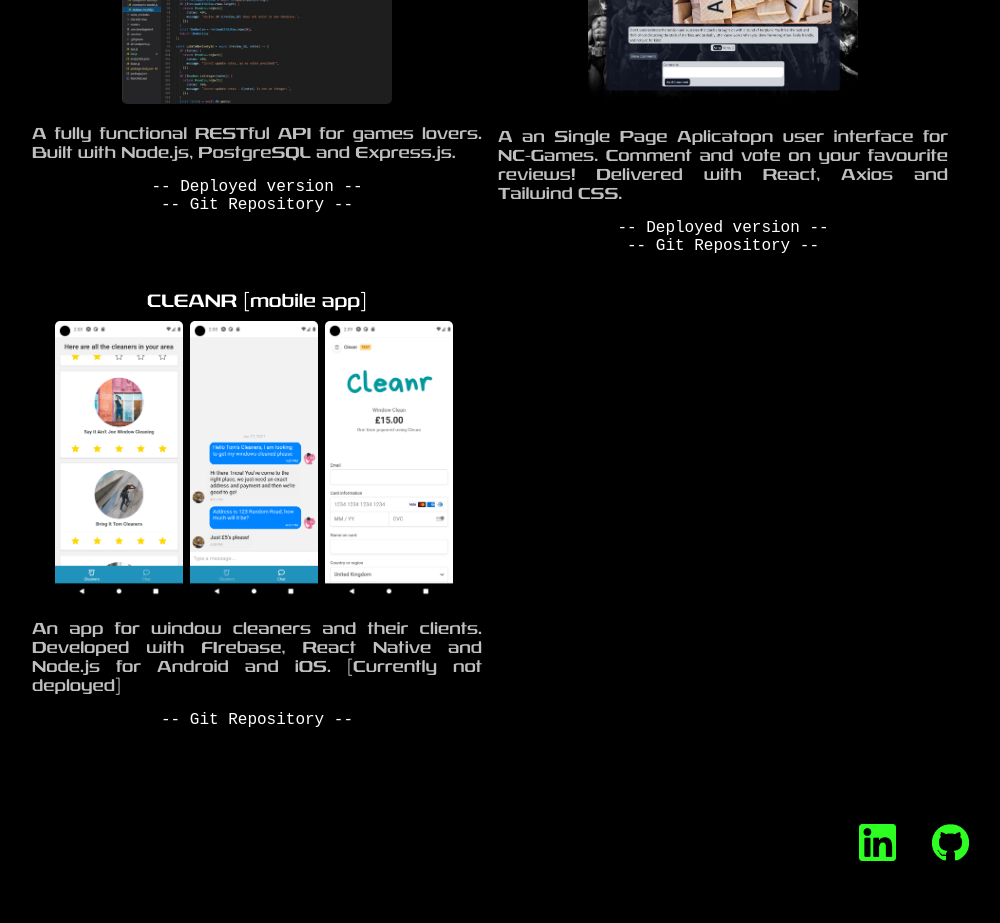
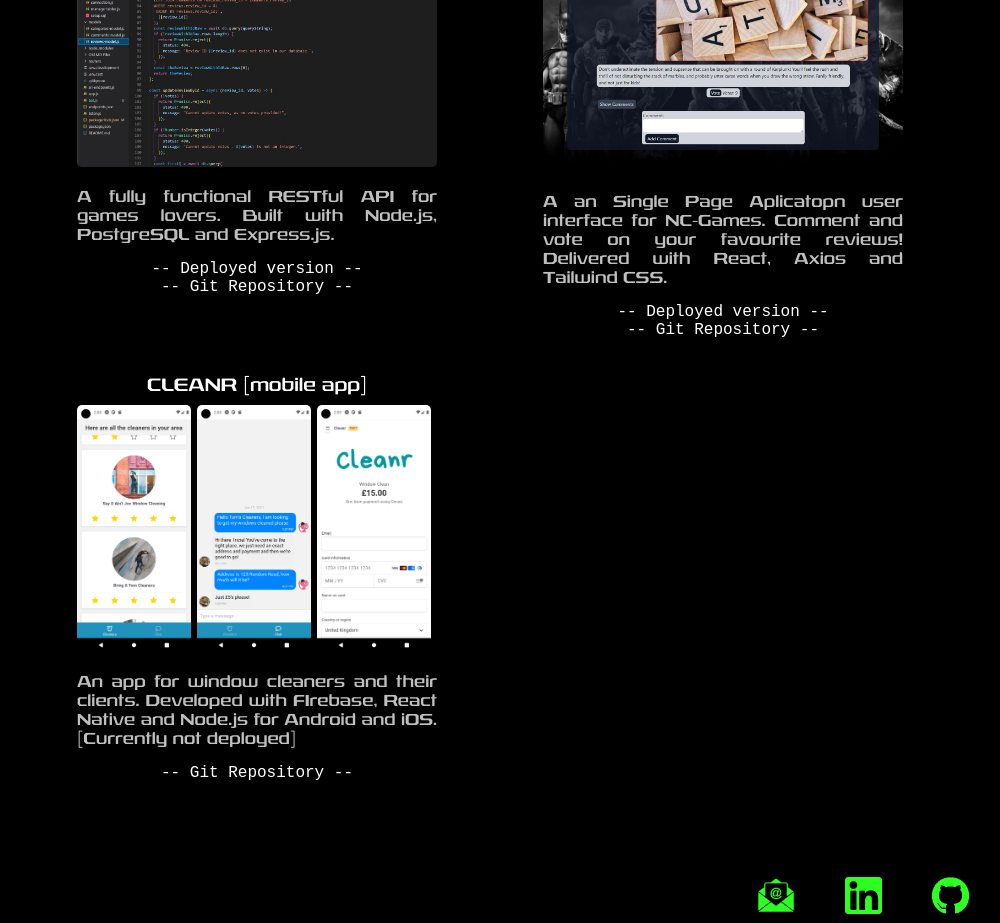
Before and after one commit to Piotr-Szyszkowski/ps-portfolio, a React (Create React App) app: page /mywork in a window 1280 px wide. Shown: the part 220-1143 px from the top of the page, without its empty margins (116-1116 px from the left). Before the commit the page ends 1090 px from the top, so only its background shows below. Built offline with nearby package versions, Linux system fonts and the light colour scheme.

Commit message:
guess done with version 0.99

```diff
--- a/src/App.scss
+++ b/src/App.scss
@@ -39,8 +39,7 @@
   margin-block-end: 0px;
 }
 
-.AboutMe__SectionText,
-.MyWork__SectionText {
+.AboutMe__SectionText {
   font-family: "Rexila";
   color: #bfbfbf;
   text-align: justify;
@@ -139,7 +138,7 @@
   margin: 5px 5px 5px 5px;
 }
 .Footer__Link {
-  margin-left: 2vw;
+  margin-left: 40px;
 }
 
 .Home {
@@ -257,6 +256,14 @@
   margin: auto;
 }
 
+.MyWork__SectionText {
+  font-family: "Rexila";
+  color: #bfbfbf;
+  text-align: justify;
+  width: 90%;
+  align-self: center;
+}
+
 .Navbar {
   display: flex;
   justify-content: space-between;
@@ -293,6 +300,14 @@ $large: 950px;
   .MyWork__Section__ImageLink {
     width: 60%;
   }
+
+  .MyWork__SectionText {
+    width: 60%;
+  }
+
+  .MyWork__Section__SmallImagesContainer {
+    width: 60%;
+  }
 }
 
 @media (min-width: $large) {
@@ -318,6 +333,18 @@ $large: 950px;
 
   .MyWork__Section {
     width: 45%;
+  }
+
+  .MyWork__Section__ImageLink {
+    width: 80%;
+  }
+
+  .MyWork__SectionText {
+    width: 80%;
+  }
+
+  .MyWork__Section__SmallImagesContainer {
+    width: 80%;
   }
 
   .Navbar {
--- a/src/Components/Footer.jsx
+++ b/src/Components/Footer.jsx
@@ -1,6 +1,18 @@
 const Footer = () => {
   return (
     <div className="Footer">
+      {/*eslint-disable-next-line */}
+      <a
+        className="Footer__Link"
+        href="mailto: peter.szyszkowski@gmail.com"
+        target="_blank"
+      >
+        <img
+          className="Footer__Image"
+          src="/Images/email_icon.png"
+          alt="Linkedin logo"
+        />
+      </a>
       {/*eslint-disable-next-line */}
       <a
         className="Footer__Link"
```
